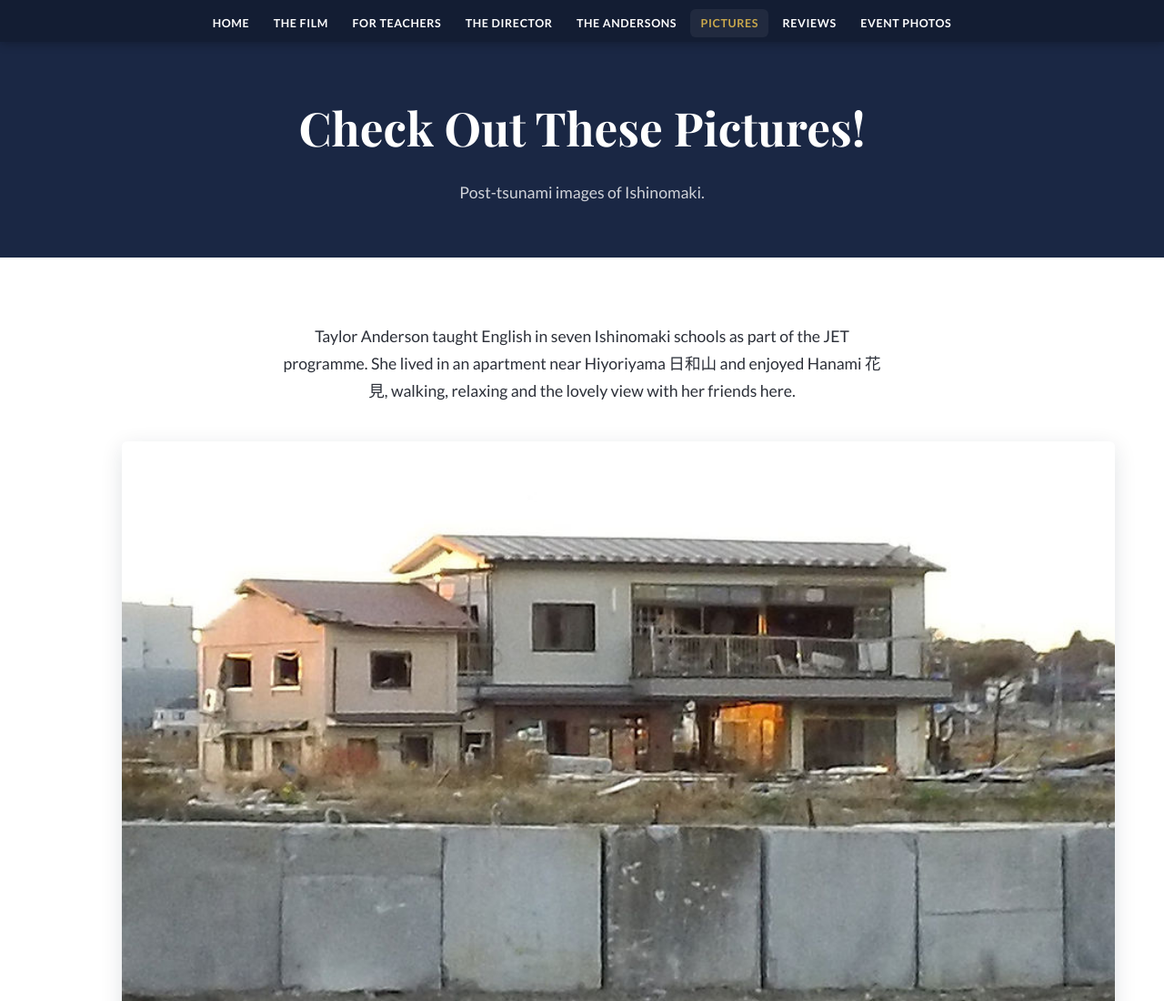
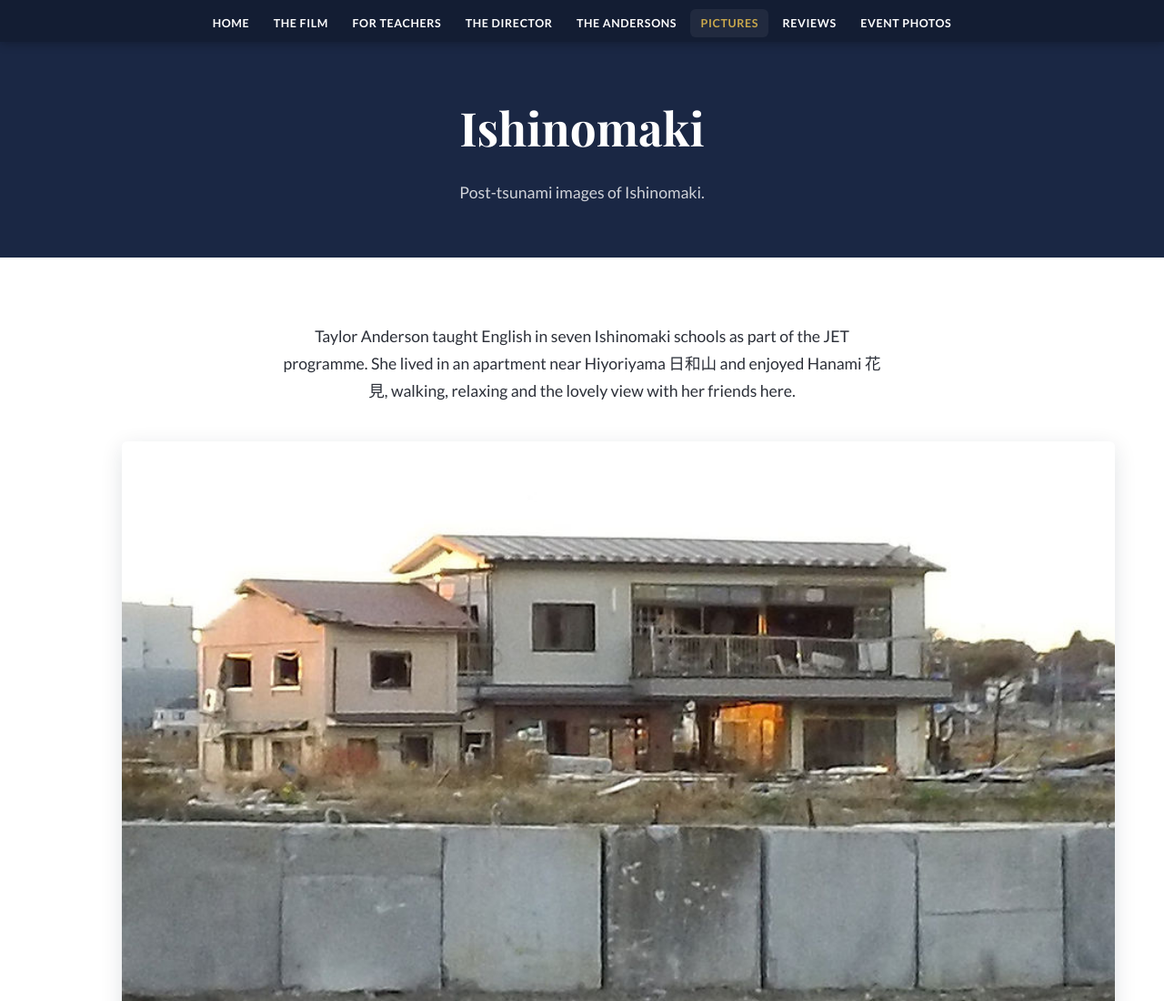
Before and after one commit to nosrednaski/taylor-anderson-story, a plain HTML site: page pictures.html in a window 1280 px wide. Shown: the top 1100 px of the page at 91% size. Drawn offline with nearby package versions, Linux system fonts and the light colour scheme; a web font is replaced by a local one.

```diff
--- a/pictures.html
+++ b/pictures.html
@@ -26,7 +26,7 @@
   </nav>
 
   <header class="page-header">
-    <h1>Check Out These Pictures!</h1>
+    <h1>Ishinomaki</h1>
     <p>Post-tsunami images of Ishinomaki.</p>
   </header>
 
```
